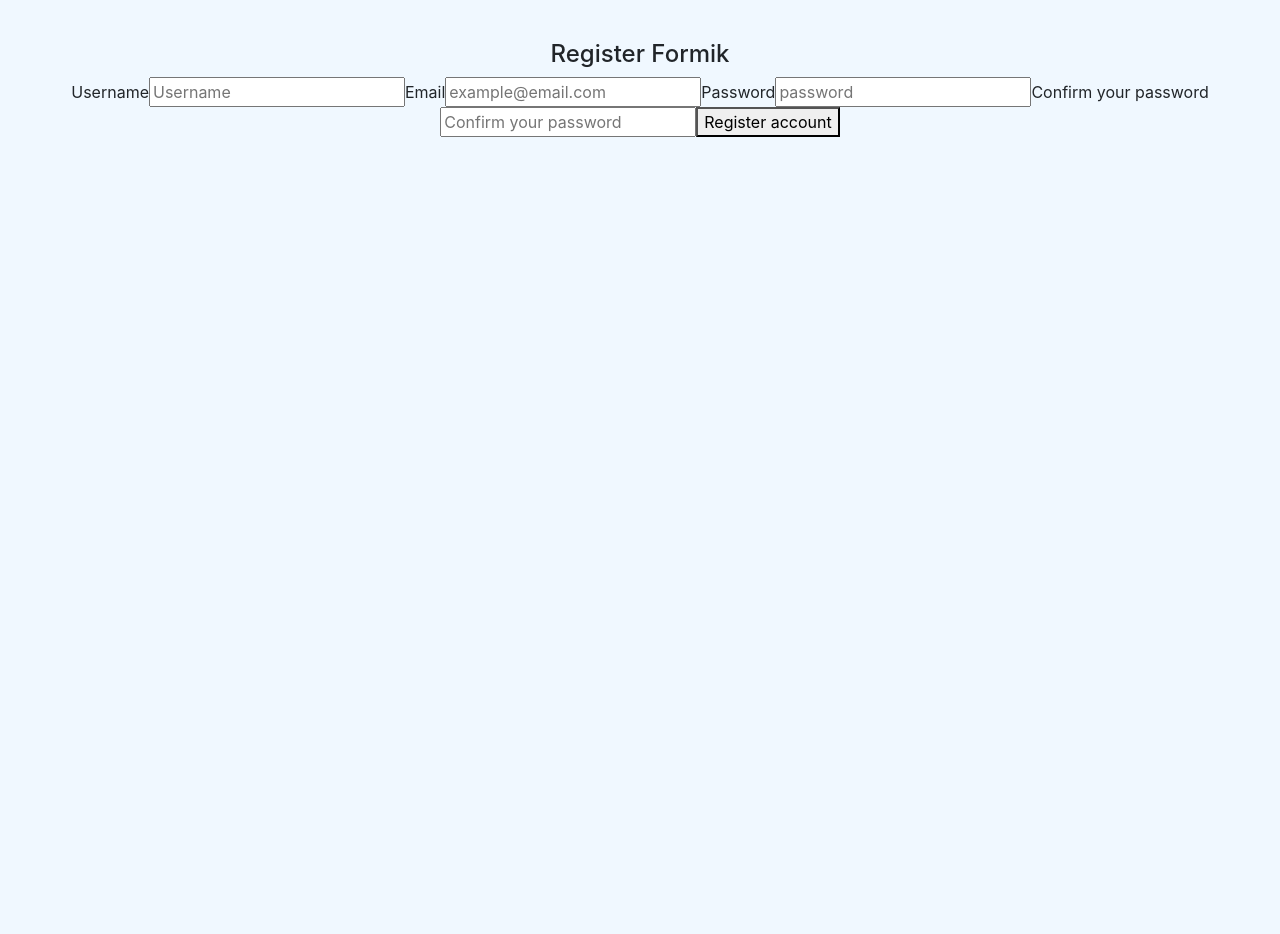
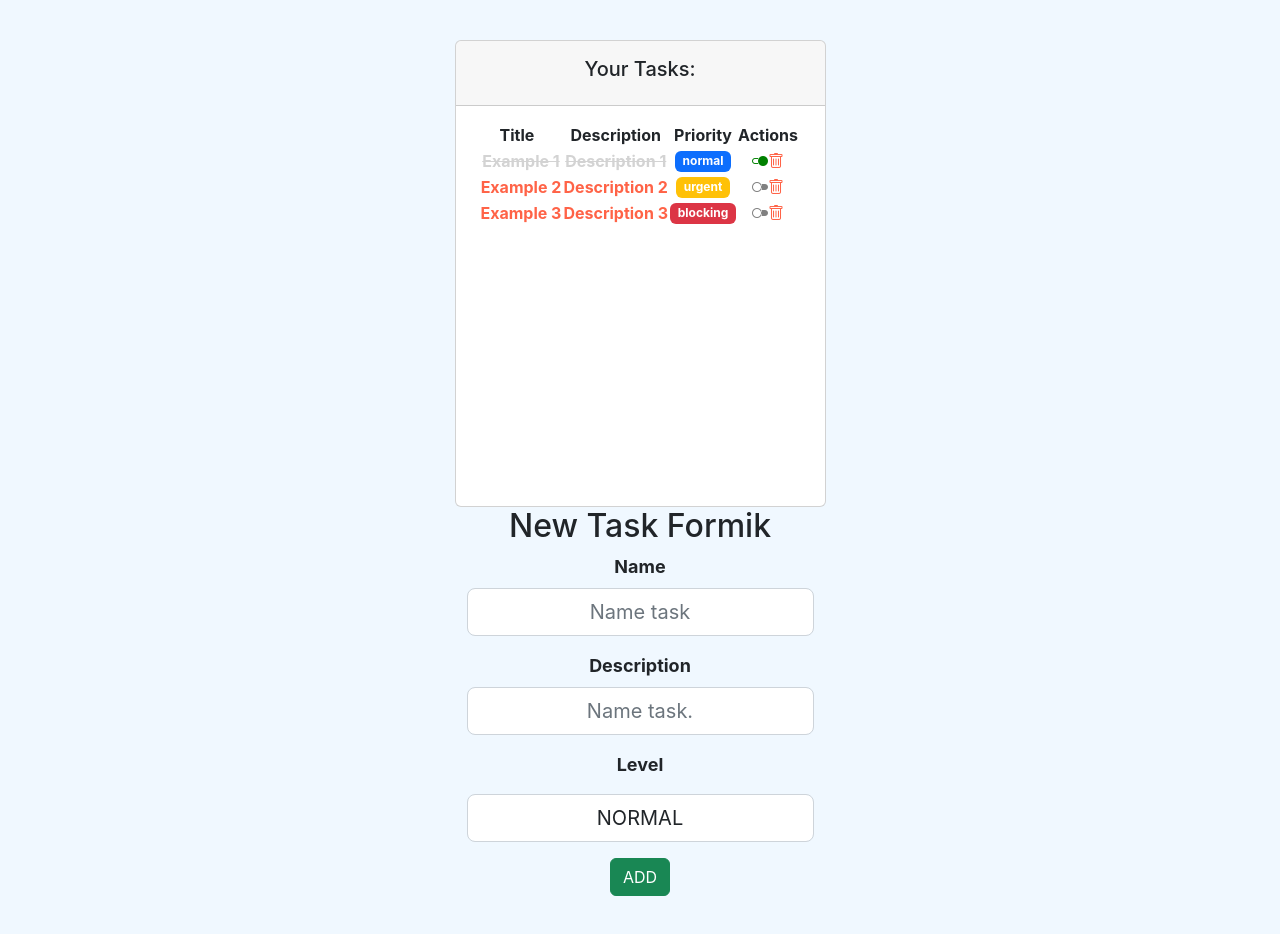
Before and after one commit to DanielAbadNoriega/OB_M5_Hooks, a React (Create React App) app: page / in a window 1280 px wide. Shown: the top 934 px of the page. Before the commit the page ends 800 px from the top, so only its background shows below. Built offline with nearby package versions, Linux system fonts and the light colour scheme.

Commit message:
Iteration: taskFormik added

```diff
--- a/src/App.js
+++ b/src/App.js
@@ -1,12 +1,13 @@
 //import logo from "./logo.svg";
 import "./App.css";
-import RegisterFormik from "./components/pure/forms/registerFormik";
+//import RegisterFormik from "./components/pure/forms/registerFormik";
+//import TaskFormik from "./components/pure/forms/taskFormik";
 //import Father from "./components/container/father";
 //import Ejemplo4 from "./hooks/Ejemplo4";
 //import MiComponenteConContexto from "./hooks/Ejemplo3";
 //import Greeting from './components/pure/greeting';
 //import GreetingF from './components/pure/greetingF';
-//import TaskListComponent from "./components/container/task_list";
+import TaskListComponent from "./components/container/task_list";
 //import LoginFormik from "./components/pure/forms/loginFormik";
 //import GreetingStyled from "./components/pure/greetingStyled";
 //import Ejemplo1 from './hooks/Ejemplo1';
@@ -42,10 +43,11 @@
 
       {/* Ejemplos de Formik y Yup */}
       {/* <LoginFormik></LoginFormik> */}
-        <RegisterFormik></RegisterFormik>
+      {/* <RegisterFormik></RegisterFormik> */}
+      {/* <TaskFormik></TaskFormik> */}
 
       {/* PROYECTO FINAL */}
-        {/* <TaskListComponent></TaskListComponent> */}
+      <TaskListComponent></TaskListComponent>
     </div>
   );
 }
--- a/src/components/container/task_list.jsx
+++ b/src/components/container/task_list.jsx
@@ -5,7 +5,8 @@
 
 //importamos los estilos de task.scss
 import "../../styles/taskList.scss";
-import TaskForm from "../pure/forms/taskForm";
+//import TaskForm from "../pure/forms/taskForm";
+import TaskFormik from "../pure/forms/taskFormik";
 
 const TaskListComponent = () => {
   const defaultTask1 = new Task(
@@ -143,7 +144,8 @@
           </div>
         </div>
       </div>
-      <TaskForm add={addTask} nLength={tasks.length}></TaskForm>
+      {/* <TaskForm add={addTask} nLength={tasks.length}></TaskForm> */}
+      <TaskFormik add={addTask} nLength={tasks.length}></TaskFormik>
     </div>
   );
 };
--- a/src/components/pure/forms/registerFormik.jsx
+++ b/src/components/pure/forms/registerFormik.jsx
@@ -46,7 +46,8 @@
   });
 
   const submitForm = (values) => {
-    alert("[RegisterFormik] Register user");
+    alert("[RegisterFormik] Register user\n"+JSON.stringify(values));
+    console.log(values);
   };
 
   return (
@@ -60,6 +61,7 @@
         onSubmit={async (values) => {
           await new Promise((r) => setTimeout(r, 1000));
           alert(JSON.stringify(values, null, 2));
+          submitForm(values);
         }}
       >
         {({
@@ -72,11 +74,11 @@
         }) => (
           <Form>
 
-            {/* PASSWORD */}
+            {/* USERNAME */}
             <label htmlFor="username">Username</label>
             <Field
               id="username"
-              type="username"
+              type="text"
               name="username"
               placeholder="Username"
             />
--- /dev/null
+++ b/src/components/pure/forms/taskFormik.jsx
@@ -0,0 +1,128 @@
+import React from "react";
+import { Formik, Field, Form, ErrorMessage } from "formik";
+import * as Yup from "yup";
+
+//MODELS
+import { LEVELS } from "../../../models/levels.enum";
+import { Task } from "../../../models/task.class";
+
+//STYLES
+import "../../../styles/taskForm.scss";
+
+const TaskFormik = ({ add, nLength }) => {
+  //Generamos el esquema de validación
+  const taskSchema = Yup.object().shape({
+    name: Yup.string()
+      .min(2, "The task name is too short.")
+      .required("The task name is required."),
+    description: Yup.string()
+      .min(6, "The task description is too short.")
+      .required("The task description is required."),
+    level: Yup.string()
+      .oneOf(
+        [LEVELS.NORMAL, LEVELS.URGENT, LEVELS.BLOCKING],
+        "You must select a task level: normal, urgent or blocking."
+      )
+      .required("You must select one task level."),
+    completed: Yup.string().oneOf(
+      [true, false],
+      "You must select completed / uncompleted task"
+    ),
+  });
+
+  //Generamos los valores iniciales del formulario
+  const initialValues = {
+    name: "",
+    description: "",
+    level: LEVELS.NORMAL,
+    completed: false,
+  };
+
+  //TODO the function to create a new Task
+  function addTask(values) {
+    let newTask = new Task(values.name, values.description, values.level, false);
+    add(newTask);
+  }
+
+  return (
+    <div>
+      <h2>New Task Formik</h2>
+      <Formik
+        //Initial values
+        initialValues={initialValues}
+        //Validating Schema
+        validationSchema={taskSchema}
+        onSubmit={async (values) => {
+          await new Promise((r) => setTimeout(r, 1000));
+          alert(JSON.stringify(values, null, 2));
+          addTask(values);
+        }}
+      >
+        {({
+          values,
+          touched,
+          errors,
+          isSubmitting,
+          handleChange,
+          handleBlur,
+        }) => (
+          <Form className="container d-flex justify-content-center align-items-center mb-4 form-formik-container">
+            {/* NAME */}
+            <label htmlFor="name">Name</label>
+            <Field
+              id="name"
+              type="name"
+              name="name"
+              placeholder="Name task"
+              className="form-control form-control-lg mb-2 text-center"
+            />
+
+            {/* NAME ERRORS */}
+            {errors.name && touched.name && (
+              <ErrorMessage component="div" name="name" />
+            )}
+
+            {/* DESCRIPTION */}
+            <label htmlFor="description">Description</label>
+            <Field
+              id="description"
+              type="description"
+              name="description"
+              placeholder="Name task."
+              className="form-control form-control-lg mb-2 text-center"
+            />
+
+            {/* DESCRIPTION ERRORS */}
+            {errors.description && touched.description && (
+              <ErrorMessage component="div" name="description" />
+            )}
+
+            {/* LEVEL */}
+            <label htmlFor="level">Level</label>
+            <Field
+              id="level"
+              as="select"
+              name="level"
+              className="form-control form-control-lg mb-2 mt-2 text-center"
+            >
+              <option value={LEVELS.NORMAL}>NORMAL</option>
+              <option value={LEVELS.URGENT}>URGENT</option>
+              <option value={LEVELS.BLOCKING}>BLOCKING</option>
+            </Field>
+
+            {/* LEVEL ERRORS */}
+            {errors.level && touched.level && (
+              <ErrorMessage component="div" name="level" />
+            )}
+
+            <button type="submit" className="btn btn-success">
+              {nLength > 0 ? "ADD" : "Create new Task"}
+            </button>
+          </Form>
+        )}
+      </Formik>
+    </div>
+  );
+};
+
+export default TaskFormik;
--- a/src/styles/taskForm.scss
+++ b/src/styles/taskForm.scss
@@ -1,3 +1,15 @@
+.form-formik-container{
+  display: flex;
+  flex-direction: column;
+  align-items: center;
+  justify-content: center;
+  gap: .5rem;
+  label{
+    font-size: large;
+    font-weight: bold;
+  }
+}
+
 .normalStyle{
   color: lightskyblue;
 }
```
Also changed, not shown: 1 other file (tests, documents, lock files or other folders). Lines whose indentation alone changed are shown as unchanged.
